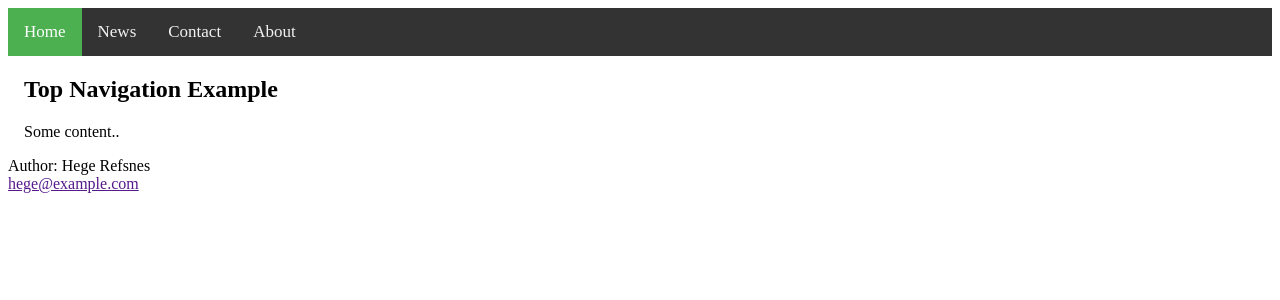
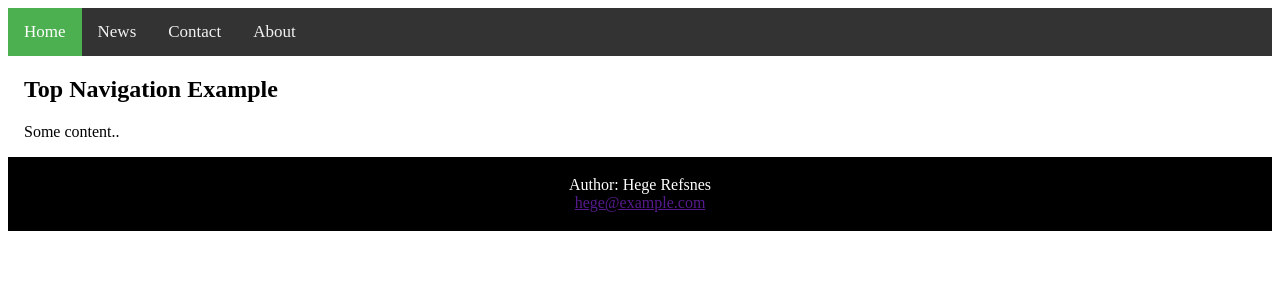
Before and after one commit to Hamdi-Hawari/httpService, an Angular app: page / in a window 1280 px wide. Shown: the top 300 px of the page. Built offline with nearby package versions, Linux system fonts and the light colour scheme.

Commit message:
footer Style

```diff
--- a/src/app/footer/footer.component.css
+++ b/src/app/footer/footer.component.css
@@ -0,0 +1,6 @@
+footer {
+  text-align: center;
+  padding: 3px;
+  background-color: black;
+  color: white;
+}
```
